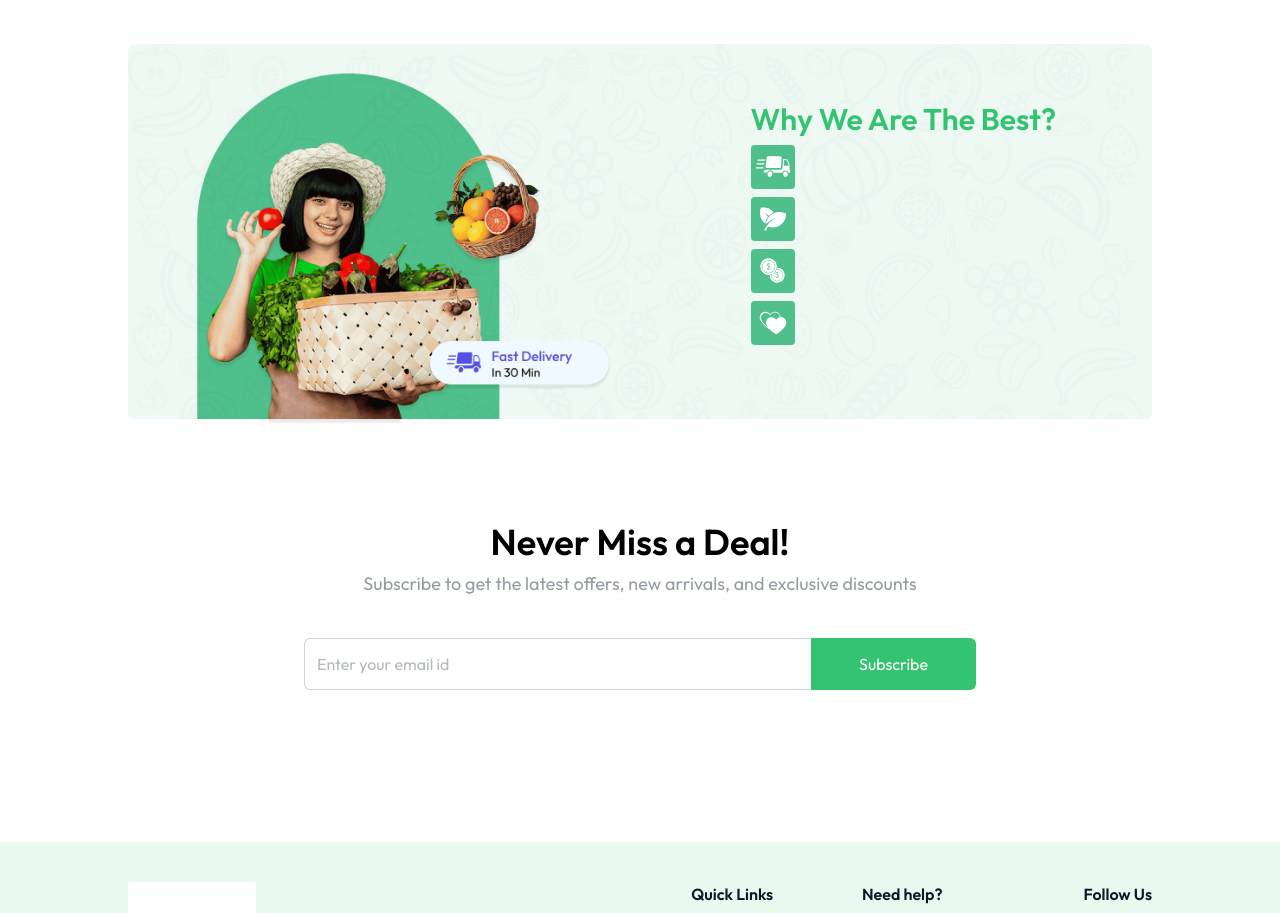
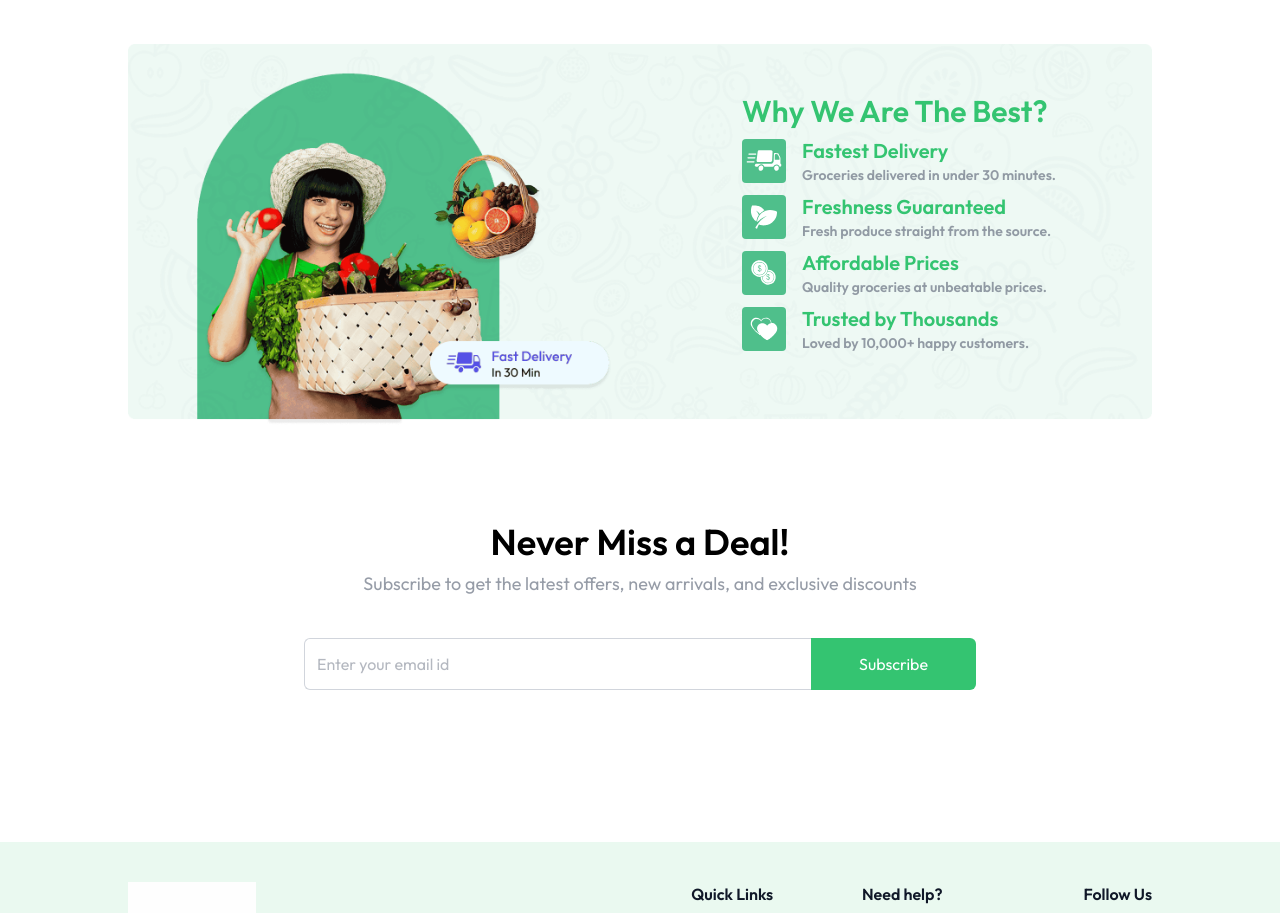
Before and after one commit to Souvhik007/MITTIFRESH, a React (Vite) app in the folder client/: page / in a window 1280 px wide. Shown: the part 1360-2273 px from the top of the page. Built offline with nearby package versions, Linux system fonts and the light colour scheme.

Commit message:
Update BottomBanner.jsx

```diff
--- a/client/src/components/BottomBanner.jsx
+++ b/client/src/components/BottomBanner.jsx
@@ -13,7 +13,9 @@ const BottomBanner = () => {
             <div key={index} className='flex items-center gap-4 mt-2'>
               <img src={feature.icon} alt={feature.title} className='md:w-11 w-9'/>
               <div>
-
+                <h3 className='text-lg md:text-xl font-semibold'>{feature.title}
+                  <p className='text-gray-500/70 text-xs md:text-sm'>{feature.description}</p>
+                </h3>
               </div>
             </div>
         ))}</h1>
```
